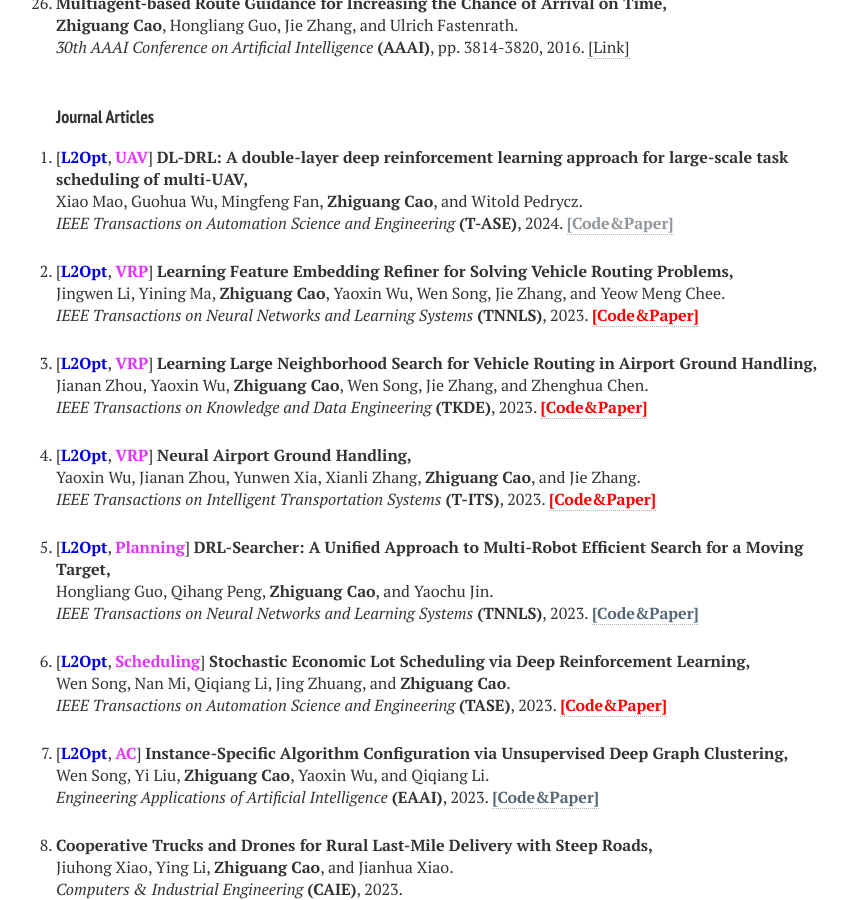
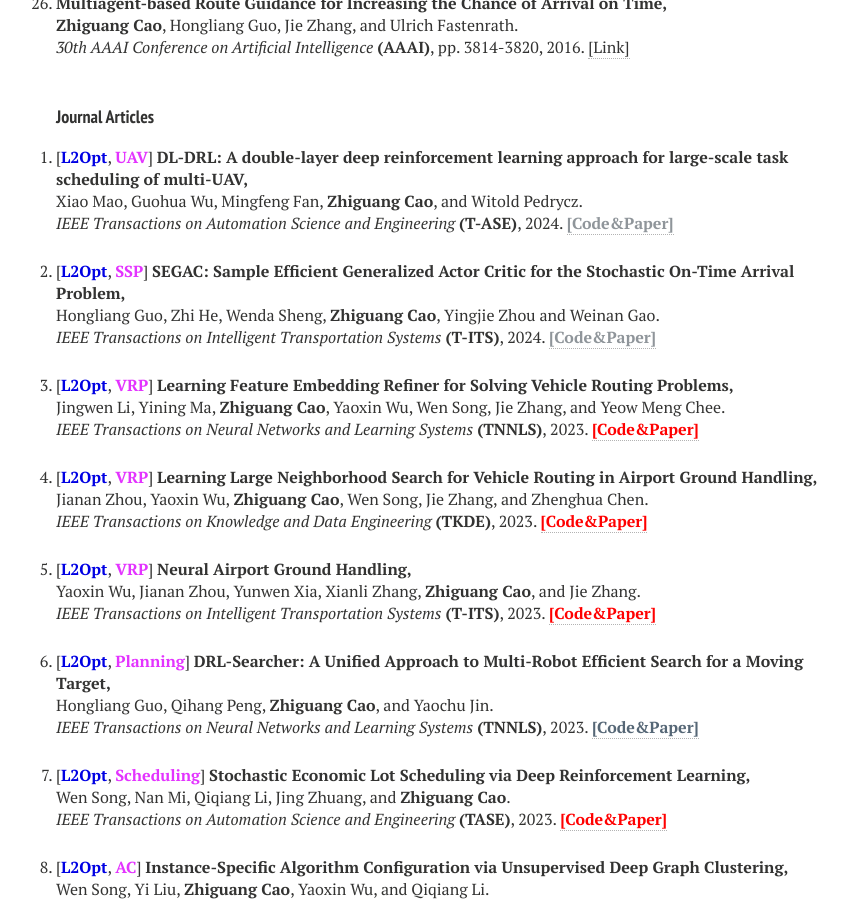
Before and after one commit to zhiguangcaosg/zhiguangcaosg.github.io, a Jekyll site: the page built from publications.md, in a window 1280 px wide and 900 px high, scrolled down 2769 px. Shown: the whole window, without its empty margins (264-1112 px from the left). Built offline with Jekyll 4.4.1, drawn with Linux system fonts in a browser that asks for light colours; nearby versions of some CDN libraries.

Commit message:
Update publications.html

```diff
--- a/_layouts/publications.html
+++ b/_layouts/publications.html
@@ -381,7 +381,13 @@ div.bibtex pre { font-size: 75%; overflow: auto;  width: 100%; padding: 0em 0em;
 </p>
 </li>
 
-
+<li>
+<p>
+[<font color="#0000E3"><b>L2Opt</b></font>, <font color="#E333FF"><b>SSP</b></font>] <b>SEGAC: Sample Efficient Generalized Actor Critic for the Stochastic On-Time Arrival Problem,</b>
+<br>Hongliang Guo, Zhi He, Wenda Sheng, <b>Zhiguang Cao</b>, Yingjie Zhou and Weinan Gao.<br>
+<i> IEEE Transactions on Intelligent Transportation Systems</i> <b>(T-ITS)</b>, 2024. <a href="https://zhiguangcaosg.github.io/publications/"> <font color="#8F959A"><b>[Code&Paper]</b> </font></a>
+</p>
+</li>
 
 <li>
 <p>
```
